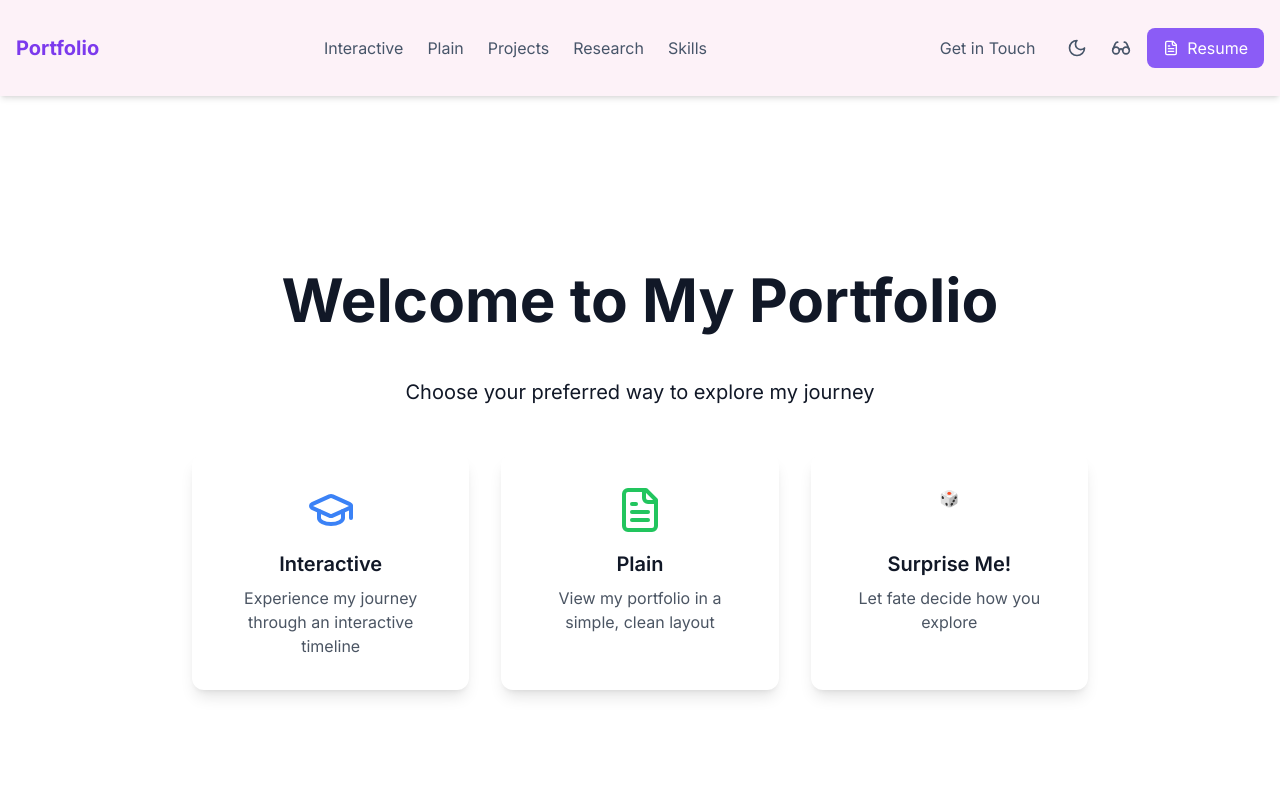
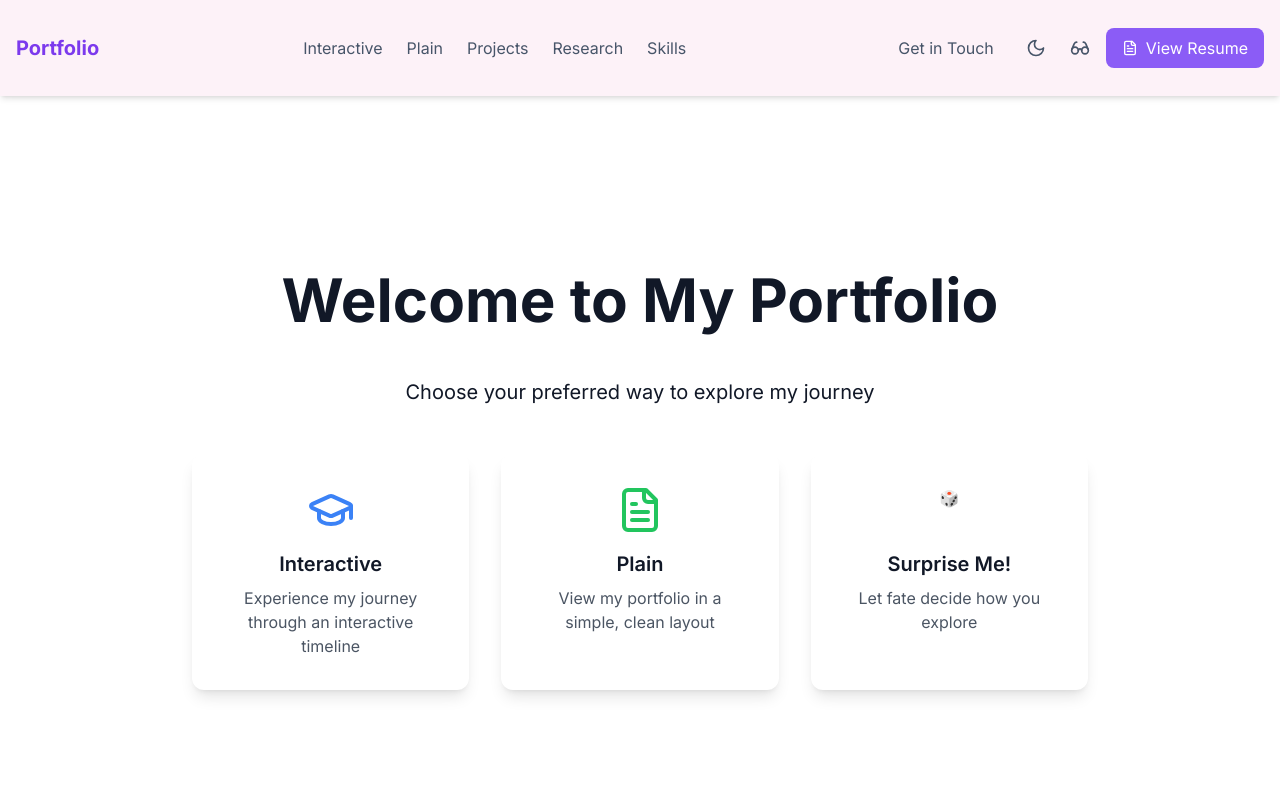
Before and after one commit to ritika24-s/Portfolio-Website, a Next.js app in the folder my-nextjs-app/: page / in a window 1280 px wide. Shown: the top 800 px of the page. Built offline with nearby package versions, Linux system fonts and the light colour scheme.

Commit message:
add view resume in header

```diff
--- a/my-nextjs-app/src/components/nav/Header.tsx
+++ b/my-nextjs-app/src/components/nav/Header.tsx
@@ -214,14 +214,21 @@ const Header = () => {
               >
                 <Glasses className="w-5 h-5" />
               </button>
-              <a
-                href="/resume.pdf"
+              <Link
+                href="/resume"
                 className="flex items-center space-x-2 bg-violet-500 text-white px-4 py-2 rounded-lg hover:bg-violet-600 transition-colors"
-                download
               >
                 <FileText className="w-4 h-4" />
-                <span>Resume</span>
-              </a>
+                <span>View Resume</span>
+              </Link>
+              {/* <a
+                  href="/resume.pdf"
+                  download
+                  className="flex items-center space-x-2 bg-gray-100 dark:bg-gray-700 text-gray-700 dark:text-gray-300 px-4 py-2 rounded-lg hover:bg-gray-200 dark:hover:bg-gray-600"
+                >
+                  <FileText className="w-4 h-4" />
+                  <span>Download</span>
+              </a> */}
             </div>
           </div>
         </div>
```
